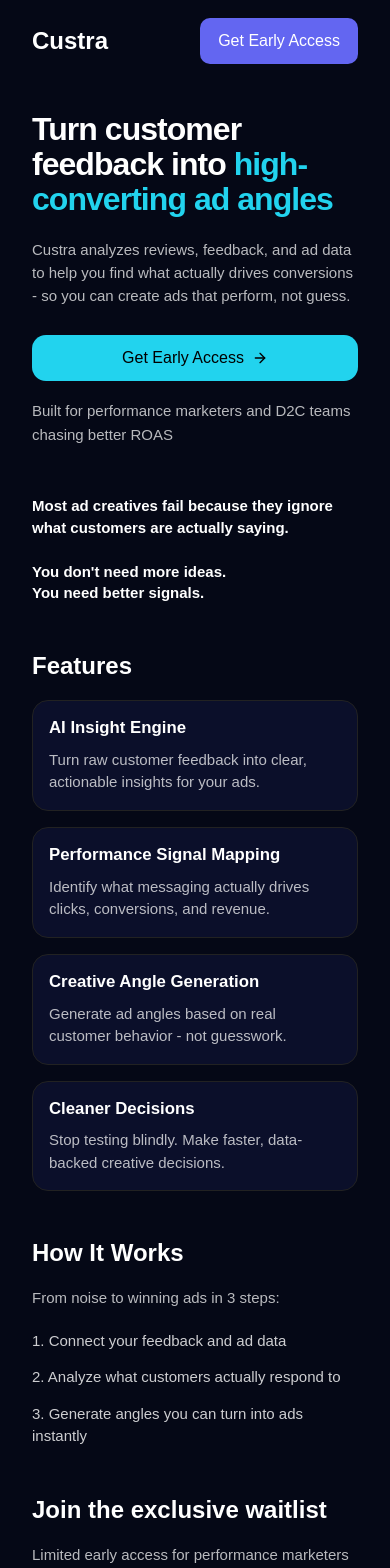
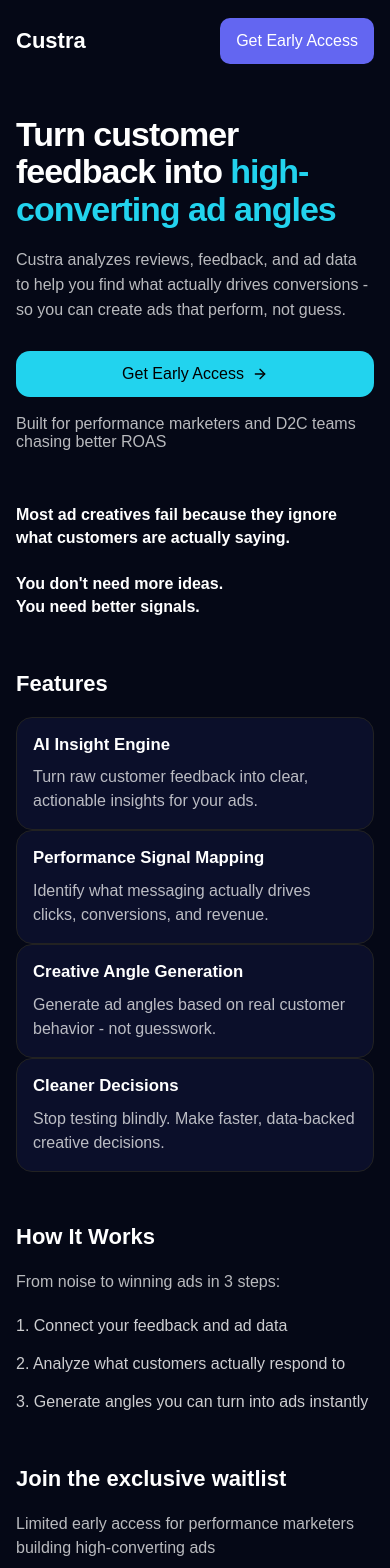
Before and after one commit to boss23custra/Custra, a React (Vite) app: page / in a window 390 px wide. Shown: the top 1568 px of the page. Built offline with nearby package versions, Linux system fonts and the light colour scheme.

Commit message:
Move responsive typography control into CSS

```diff
--- a/src/styles/index.css
+++ b/src/styles/index.css
@@ -90,11 +90,26 @@
   margin-top: 0;
 }
 
+/* =========================
+   GLOBAL TYPOGRAPHY
+========================= */
+
+h1 {
+  font-size: 56px;
+  line-height: 1.1;
+}
+
+h2 {
+  font-size: 32px;
+}
+
+p {
+  font-size: 16px;
+}
+
 .hero-title {
   margin: 0;
   max-width: 1240px;
-  font-size: 42px;
-  line-height: 1.12;
   font-weight: 700;
   letter-spacing: -0.03em;
 }
@@ -149,9 +164,9 @@
   line-height: 1.5;
 }
 
-.feature-grid {
+.features-grid {
   display: grid;
-  grid-template-columns: repeat(4, minmax(0, 1fr));
+  grid-template-columns: repeat(2, 1fr);
   gap: 20px;
 }
 
@@ -255,7 +270,7 @@
     font-size: 24px;
   }
 
-  .feature-grid {
+  .features-grid {
     grid-template-columns: repeat(2, minmax(0, 1fr));
   }
 }
@@ -305,11 +320,6 @@
     max-width: 100%;
     font-size: 22px;
     line-height: 1.42;
-  }
-
-  .feature-grid {
-    grid-template-columns: 1fr;
-    gap: 14px;
   }
 
   .feature-card {
@@ -366,11 +376,6 @@
     font-size: 0.88rem;
   }
 
-  .hero-title {
-    font-size: 26px;
-    line-height: 1.16;
-  }
-
   .hero-copy,
   .hero-support,
   .section-copy,
@@ -402,54 +407,34 @@
 }
 
 /* =========================
-   MOBILE OPTIMIZATION
+   MOBILE FIX (REAL FIX)
 ========================= */
 
 @media (max-width: 768px) {
-
-  /* Page padding */
-  body {
-    padding: 0 16px;
-  }
-
-  /* Headline */
   h1 {
-    font-size: 32px !important;
+    font-size: 34px !important;
     line-height: 1.2;
   }
 
-  /* Section titles */
   h2 {
-    font-size: 24px !important;
+    font-size: 22px !important;
   }
 
-  /* Paragraph text */
   p {
-    font-size: 15px !important;
-    line-height: 1.6;
+    font-size: 16px !important;
   }
 
-  /* Buttons */
   button {
     font-size: 16px !important;
-    padding: 14px 18px !important;
+    padding: 14px 16px !important;
   }
 
-  /* Input field */
   input {
     font-size: 16px !important;
     padding: 14px !important;
   }
 
-  /* Feature cards spacing */
-  .features {
-    display: flex;
-    flex-direction: column;
-    gap: 16px;
-  }
-
-  /* Sections spacing */
-  section {
-    margin-top: 48px !important;
+  .features-grid {
+    grid-template-columns: 1fr;
   }
 }
```
